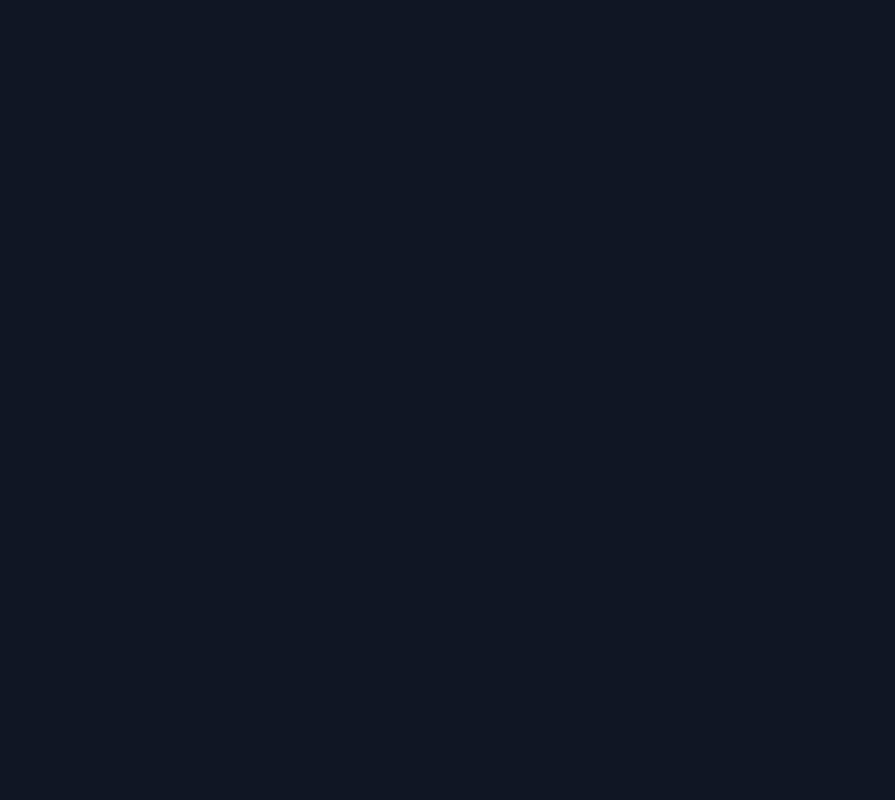
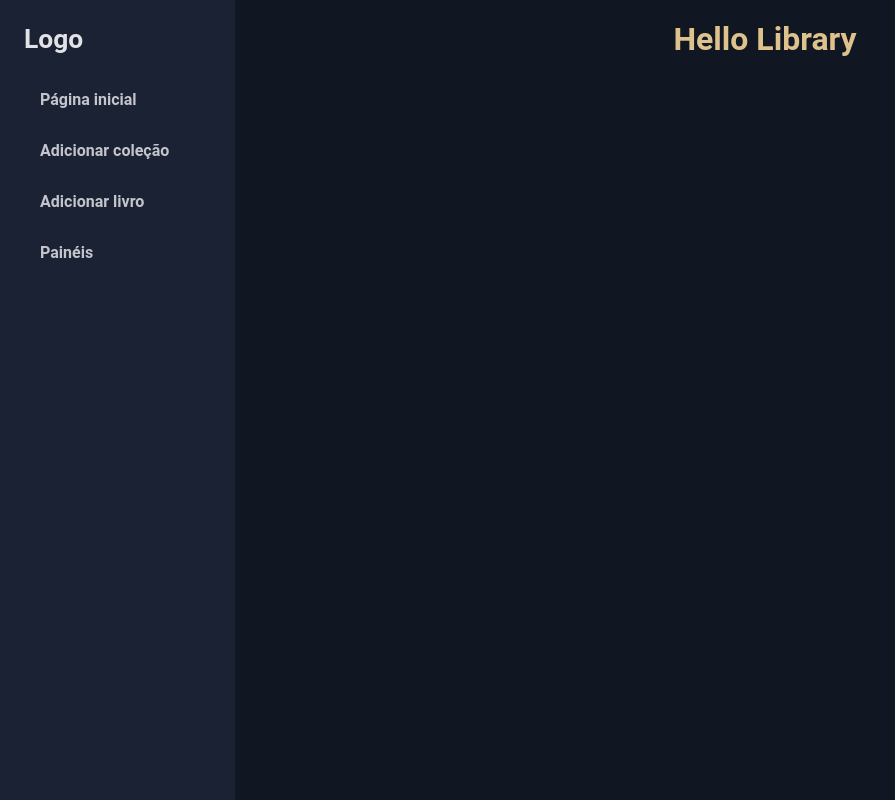
Before and after one commit to rebecaCaroba/direowl-tcc, a React (Vite) app: page /library in a window 1280 px wide. Before the commit this address had no page. Shown: the whole page, without its empty margins (0-895 px from the left). Built offline with nearby package versions, Linux system fonts and the light colour scheme.

Commit message:
Criando componente aside

```diff
--- a/package.json
+++ b/package.json
@@ -12,6 +12,7 @@
   "dependencies": {
     "react": "^18.2.0",
     "react-dom": "^18.2.0",
+    "react-icons": "^5.2.1",
     "react-router-dom": "^6.23.1",
     "sass": "^1.77.2"
   },
--- a/src/Router.tsx
+++ b/src/Router.tsx
@@ -1,18 +1,26 @@
-import { Routes, Route } from 'react-router-dom'
+import { Routes, Route, useLocation } from 'react-router-dom'
 import { Login } from './pages/Login'
 import { Register } from './pages/Register'
 import { DefaultLayout } from './Layout/DefaultLayout.tsx'
+import { Aside } from './components/Aside/index.tsx';
+import { Library } from './pages/Library/index.tsx';
 
 export function Router() {
+  const location = useLocation();
+  const showAside = location.pathname.startsWith('/library');
 
   return (
     <div className='app'>
+      {showAside && <Aside />}
+      <div  className={`content ${showAside ? 'with-sidebar' : ''}`}>
         <Routes>
           <Route path='/' element={<DefaultLayout />}>
             <Route path="/login" element={<Login />} />
             <Route path="/register" element={<Register />} />
+            <Route path="/library" element={<Library />} />
           </Route>
         </Routes>
+      </div>
     </div>
   )
 }
--- /dev/null
+++ b/src/components/Aside/index.tsx
@@ -0,0 +1,47 @@
+import { Link } from 'react-router-dom'
+import { useState } from 'react';
+import './style.scss'
+
+export function Aside() {
+    const [activeLink, setActiveLink] = useState(null);
+
+  const handleLinkClick = (link: any) => {
+    setActiveLink(link);
+  };
+
+    return (
+    <aside>
+        <div className="sidebar-logo">
+            <Link to="/library"><h2>Logo</h2></Link>
+        </div>
+      <nav className="sidebar-nav">
+        <ul>
+          <li>
+            <Link
+            className={activeLink === 'library' ? 'active' : ''}
+            onClick={() => handleLinkClick('library')}
+            to="/library">Página inicial</Link>
+          </li>
+          <li>
+            <Link
+            className={activeLink === 'library/add-collection' ? 'active' : ''}
+            onClick={() => handleLinkClick('library/add-collection')}
+            to="/library/add-collection">Adicionar coleção</Link>
+          </li>
+          <li>
+            <Link
+            className={activeLink === '/library/add-book' ? 'active' : ''}
+            onClick={() => handleLinkClick('/library/add-book')}
+            to="/library/add-book">Adicionar livro</Link>
+          </li>
+          <li>
+            <Link
+            className={activeLink === '/library/dashboards' ? 'active' : ''}
+            onClick={() => handleLinkClick('/library/dashboards')}
+            to="/library/dashboards">Painéis</Link>
+          </li>
+        </ul>
+      </nav>
+    </aside>
+    )
+}
--- /dev/null
+++ b/src/components/Aside/style.scss
@@ -0,0 +1,48 @@
+@import '../../styles/config/variables';
+
+aside {
+  background-color: $c-first;
+  width: 235px;
+  padding: 1.5rem 0 1.5rem 1.5rem;
+  position: fixed;
+  height: 100%;
+}
+
+.sidebar-logo {
+  margin-bottom: 20px;
+
+  a {
+    text-decoration: none;
+    margin-top: 20px;
+    font-size: 1.1em;
+    color: $c-gray-100;
+  }
+}
+
+.sidebar-nav {
+  ul {
+    list-style: none;
+    padding: 0;
+  }
+
+  li {
+    display: block;
+    width: 100%;
+    cursor: pointer;
+  }
+
+  a {
+    display: block;
+    text-decoration: none;
+    color: $c-gray-200;
+    font-weight: bold;
+    font-size: 1rem;
+    padding: 1rem;
+    width: 100%;
+    &.active, &:hover, &:active {
+      background: $c-first-500;
+      color: $c-gray-100;
+    }
+  }
+
+}
--- a/src/pages/Login/style.scss
+++ b/src/pages/Login/style.scss
@@ -6,6 +6,7 @@
     gap: 1.5rem;
     max-width: 24.25rem;
     width: 100%;
+    margin: 2rem;
 
     label {
         color: $c-secondary;
--- a/src/styles/global.scss
+++ b/src/styles/global.scss
@@ -19,18 +19,18 @@
     min-height: 100vh;
 }
 
-// .app {
-//     display: flex;
-// }
+.app {
+    display: flex;
+}
 
-// .content {
-//     flex: 1;
-//     padding: 20px;
-// }
+.content {
+    flex: 1;
+    padding: 20px;
+}
 
-// .content.with-sidebar {
-//     margin-left: 250px;
-// }
+.content.with-sidebar {
+    margin-left: 250px;
+}
 
 body {
     -webkit-font-smoothing: antialiased;
```
Also changed, not shown: 1 other file (tests, documents, lock files or other folders).
